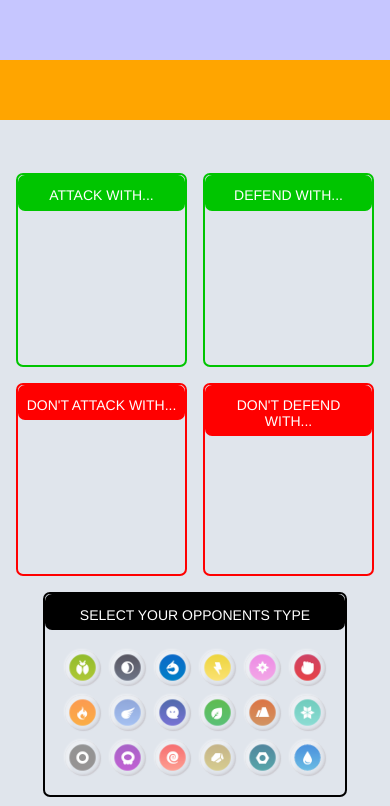
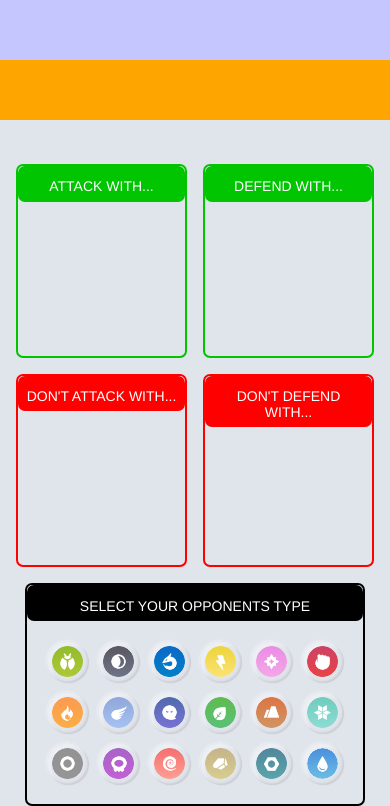
Before and after one commit to rotijoe/PokeTypes, a plain HTML site: page index.html in a window 390 px wide. Shown: the part 784-1590 px from the top of the page. Drawn offline with Linux system fonts and the light colour scheme.

Commit message:
made opponant buttons bigger for mobile

```diff
--- a/index.html
+++ b/index.html
@@ -4,11 +4,6 @@
     <meta charset="utf-8" />
     <meta name="viewport" content="width=device-width" />
     <title>PokeTypes</title>
-    <link rel="preconnect" href="https://fonts.gstatic.com" />
-    <link
-      href="https://fonts.googleapis.com/css2?family=Gloria+Hallelujah&display=swap"
-      rel="stylesheet"
-    />
     <link href="style.css" rel="stylesheet" type="text/css" />
   </head>
 
--- a/main.scss
+++ b/main.scss
@@ -564,13 +564,6 @@ section {
   }
 }
 
-.type-icon img {
-  // width: 80px;
-}
-
-.btn__opp-type {
-  // filter: brightness(0.85);
-}
 .enabled {
   box-shadow: inset 2px 2px 5px rgba(195, 193, 198, 0.9),
     inset -2px -2px 5px #fff;
@@ -582,6 +575,8 @@ section {
 .reset {
   filter: brightness(0.5);
 }
+
+//Button sizes edit at below 600px.
 
 @media all and (max-width: 600px) {
   .box__list {
@@ -597,14 +592,12 @@ section {
     }
   }
 
-  .opponent-btns {
-  }
   .btn__opp-type {
-    height: 35px;
-    width: 35px;
+    height: 41px;
+    width: 41px;
 
     & img {
-      width: 35px;
+      width: 41px;
     }
   }
 }
--- a/style.css
+++ b/style.css
@@ -425,7 +425,7 @@ section {
       .box__list--btn img {
         width: 29px; }
   .btn__opp-type {
-    height: 35px;
-    width: 35px; }
+    height: 41px;
+    width: 41px; }
     .btn__opp-type img {
-      width: 35px; } }
+      width: 41px; } }
```
